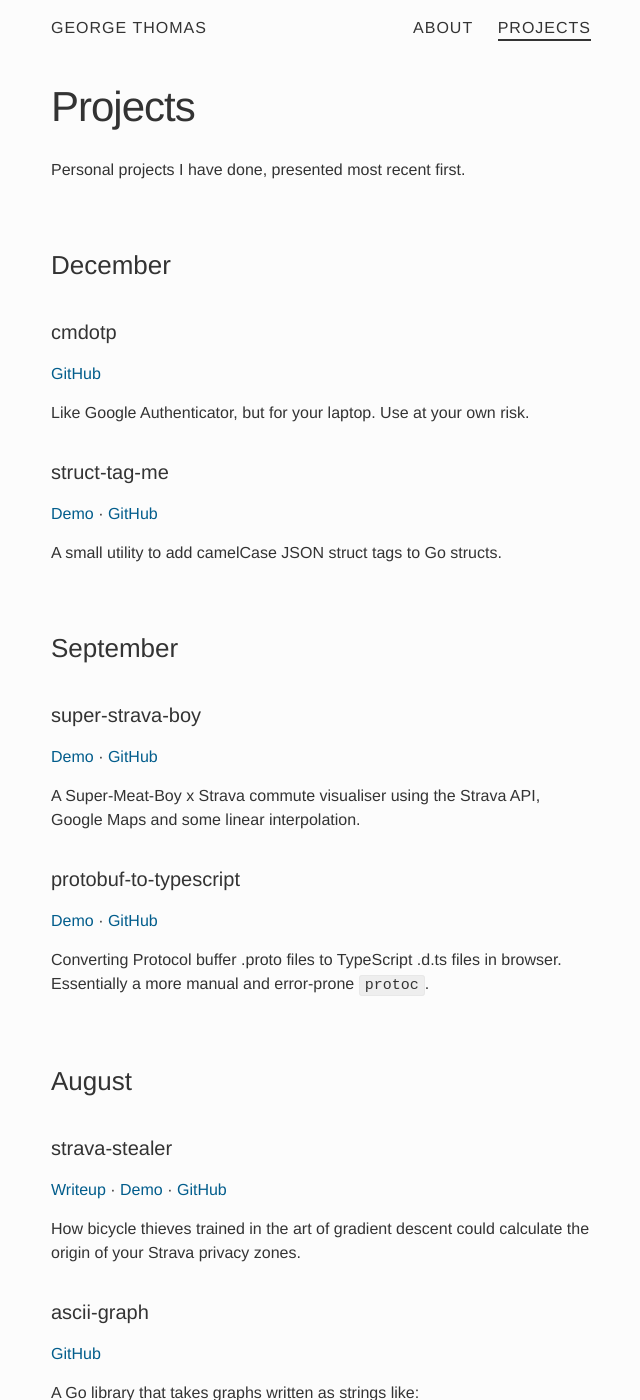
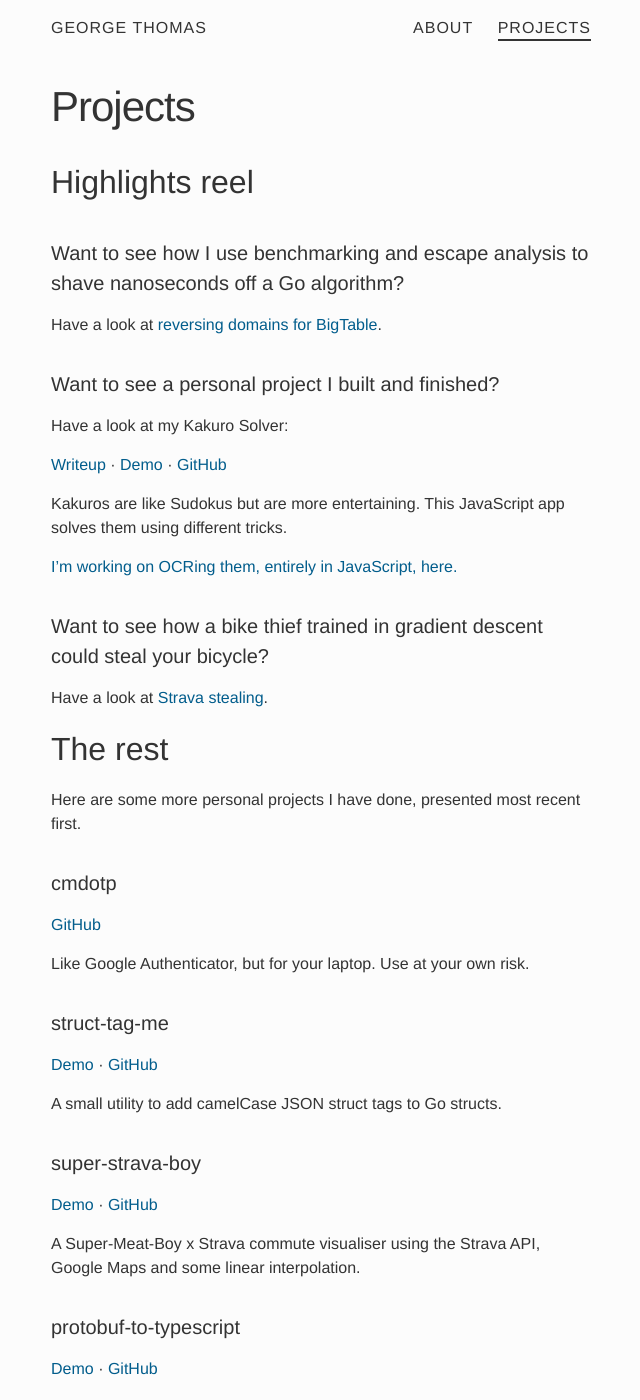
Before and after one commit to geotho/geotho.github.io, a Jekyll site: the page built from projects.md, in a window 1280 px wide and 1400 px high. Shown: the whole window, without its empty margins (319-959 px from the left). Built offline with Jekyll 4.4.1, drawn with Linux system fonts in a browser that asks for light colours.

Commit message:
Update projects page

```diff
--- a/projects.md
+++ b/projects.md
@@ -4,9 +4,31 @@ title: Projects
 permalink: /projects/
 ---
 
-Personal projects I have done, presented most recent first.
+## Highlights reel
 
-### December
+#### Want to see how I use benchmarking and escape analysis to shave nanoseconds off a Go algorithm?
+
+Have a look at [reversing domains for BigTable](http://geotho.github.io/2017/02/12/reversing-domains.html).
+
+#### Want to see a personal project I built and finished?
+
+Have a look at my Kakuro Solver:
+
+[Writeup](http://geotho.github.io/code/2016/07/07/kakuro-solving.html) ·
+[Demo](http://geotho.github.io/kakuro-solver) ·
+[GitHub](https://github.com/geotho/kakuro-solver)
+
+Kakuros are like Sudokus but are more entertaining. This JavaScript app solves them using different tricks.
+
+[I'm working on OCRing them, entirely in JavaScript, here.](https://geotho.github.io/kakuro-ocr)
+
+#### Want to see how a bike thief trained in gradient descent could steal your bicycle?
+
+Have a look at [Strava stealing](http://geotho.github.io/2016/09/04/recovering-privacy-zones-strava.html).
+
+## The rest
+
+Here are some more personal projects I have done, presented most recent first.
 
 #### cmdotp
 
@@ -21,8 +43,6 @@ Like Google Authenticator, but for your laptop. Use at your own risk.
 
 A small utility to add camelCase JSON struct tags to Go structs.
 
-### September
-
 #### super-strava-boy
 
 [Demo](https://geotho.github.io/super-strava-boy) ·
@@ -36,8 +56,6 @@ A Super-Meat-Boy x Strava commute visualiser using the Strava API, Google Maps a
 [GitHub](https://github.com/geotho/protobuf-to-typescript)
 
 Converting Protocol buffer .proto files to TypeScript .d.ts files in browser. Essentially a more manual and error-prone `protoc`.
-
-### August
 
 #### strava-stealer
 
```
Also changed, not shown: other parts of projects.md (+0 -2 lines).
